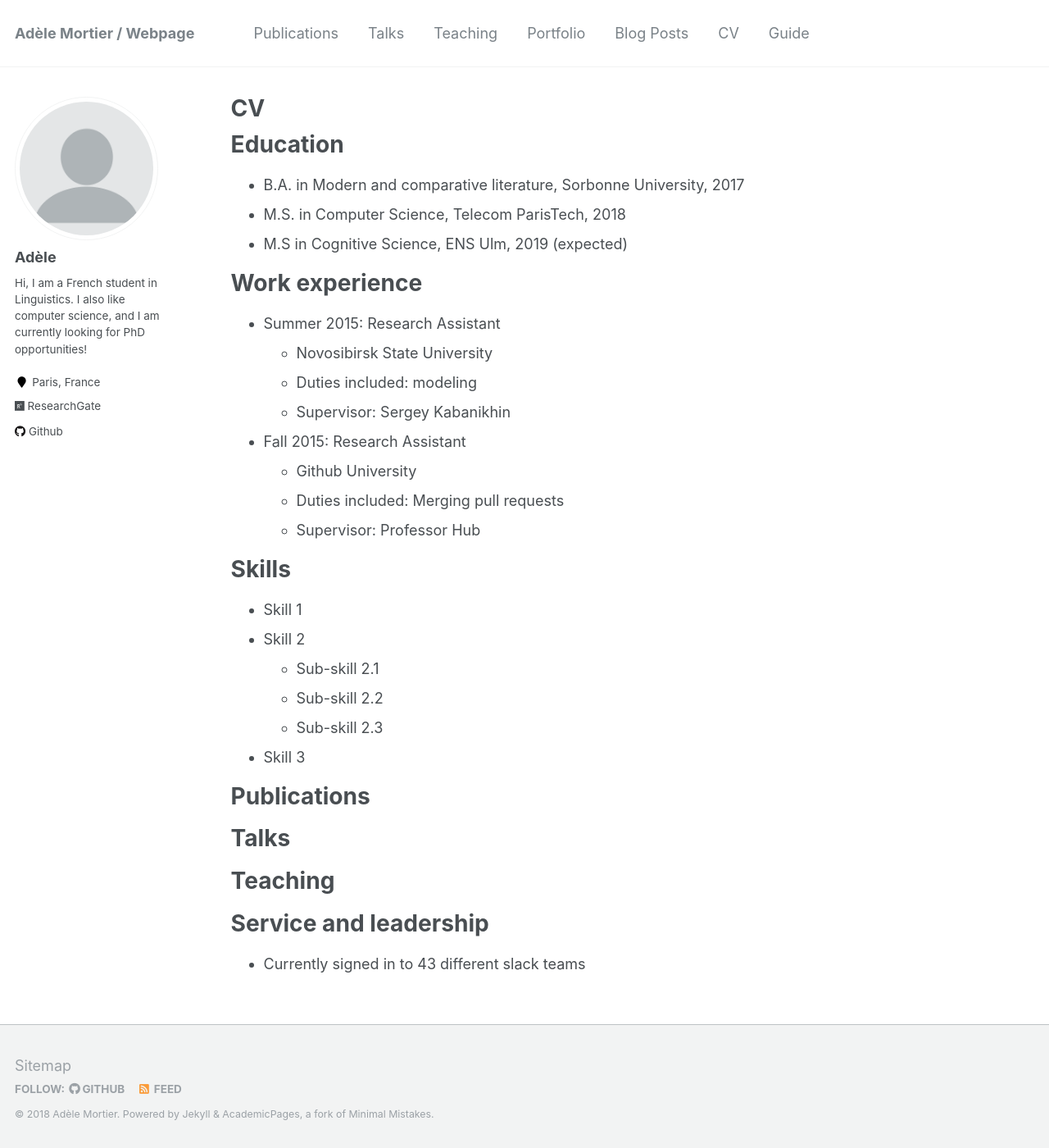
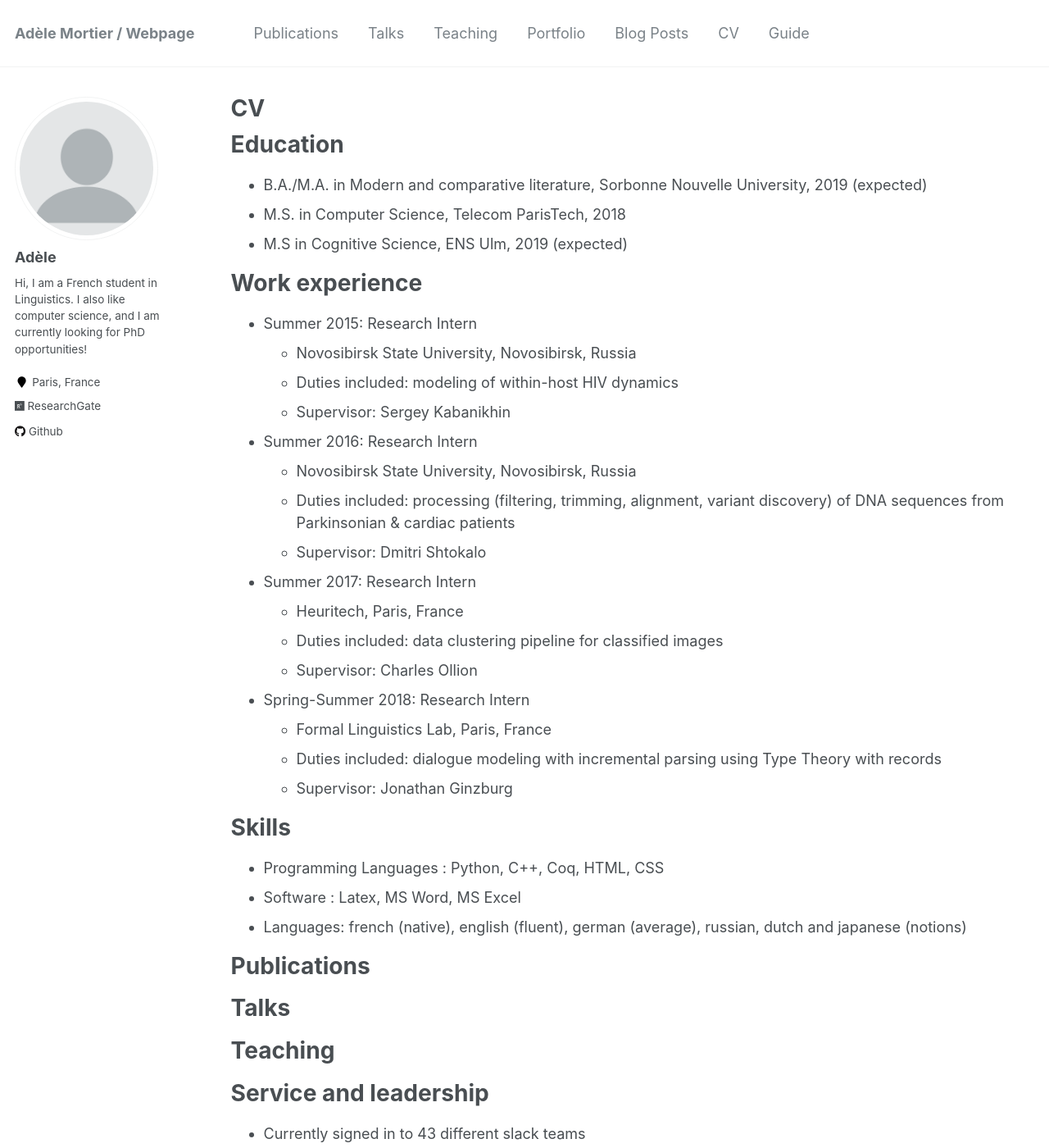
Before and after one commit to AdeleMortier/AdeleMortier.github.io, a Jekyll site: the page built from _pages/cv.md, in a window 1280 px wide and 1400 px high. Shown: the whole window at 82% size. Built offline with Jekyll 4.4.1, drawn with Linux system fonts in a browser that asks for light colours.

Commit message:
changed cv

```diff
--- a/_pages/cv.md
+++ b/_pages/cv.md
@@ -11,30 +11,39 @@ redirect_from:
 
 Education
 ======
-* B.A. in Modern and comparative literature, Sorbonne University, 2017
+* B.A./M.A. in Modern and comparative literature, Sorbonne Nouvelle University, 2019 (expected)
 * M.S. in Computer Science, Telecom ParisTech, 2018
 * M.S in Cognitive Science, ENS Ulm, 2019 (expected)
 
 Work experience
 ======
-* Summer 2015: Research Assistant
-  * Novosibirsk State University
-  * Duties included: modeling
+* Summer 2015: Research Intern
+  * Novosibirsk State University, Novosibirsk, Russia
+  * Duties included: modeling of within-host HIV dynamics
   * Supervisor: Sergey Kabanikhin
 
-* Fall 2015: Research Assistant
-  * Github University
-  * Duties included: Merging pull requests
-  * Supervisor: Professor Hub
+* Summer 2016: Research Intern
+  * Novosibirsk State University, Novosibirsk, Russia
+  * Duties included: processing (filtering, trimming, alignment, variant discovery) of DNA sequences from Parkinsonian & cardiac patients
+  * Supervisor: Dmitri Shtokalo
+
+* Summer 2017: Research Intern
+  * Heuritech, Paris, France
+  * Duties included: data clustering pipeline for classified images
+  * Supervisor: Charles Ollion
+
+* Spring-Summer 2018: Research Intern
+  * Formal Linguistics Lab, Paris, France
+  * Duties included: dialogue modeling with incremental parsing using Type Theory with records
+  * Supervisor: Jonathan Ginzburg
+
+
 
 Skills
 ======
-* Skill 1
-* Skill 2
-  * Sub-skill 2.1
-  * Sub-skill 2.2
-  * Sub-skill 2.3
-* Skill 3
+* Programming Languages : Python, C++, Coq, HTML, CSS
+* Software : Latex, MS Word, MS Excel
+* Languages: french (native), english (fluent), german (average), russian, dutch and japanese (notions)
 
 Publications
 ======
```
